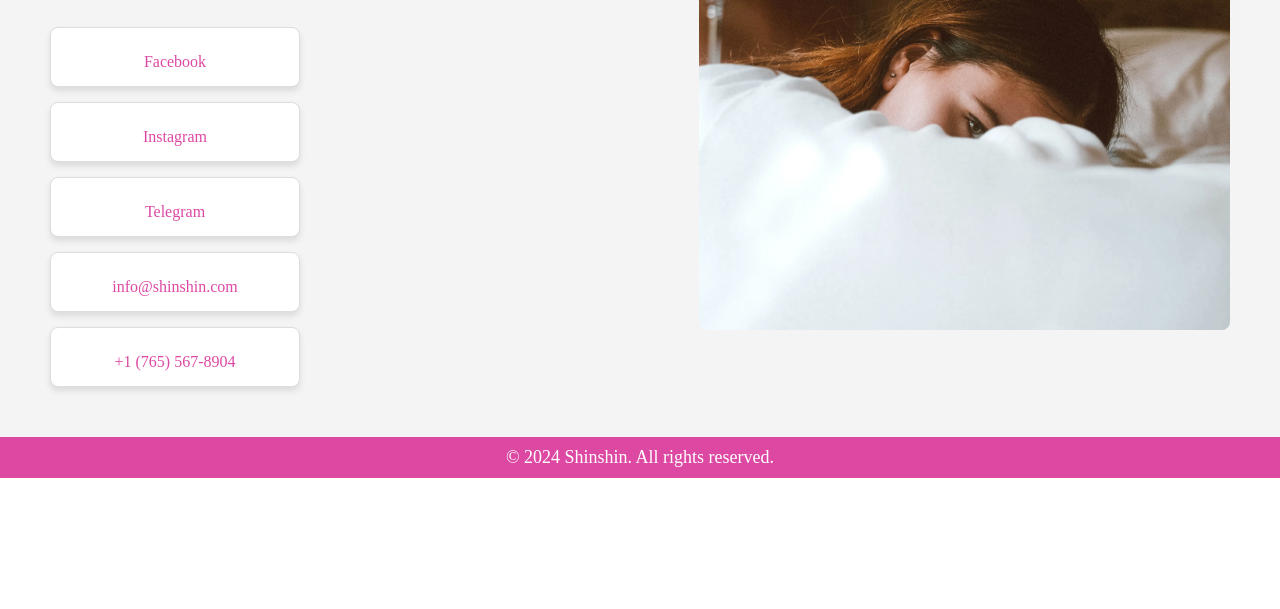
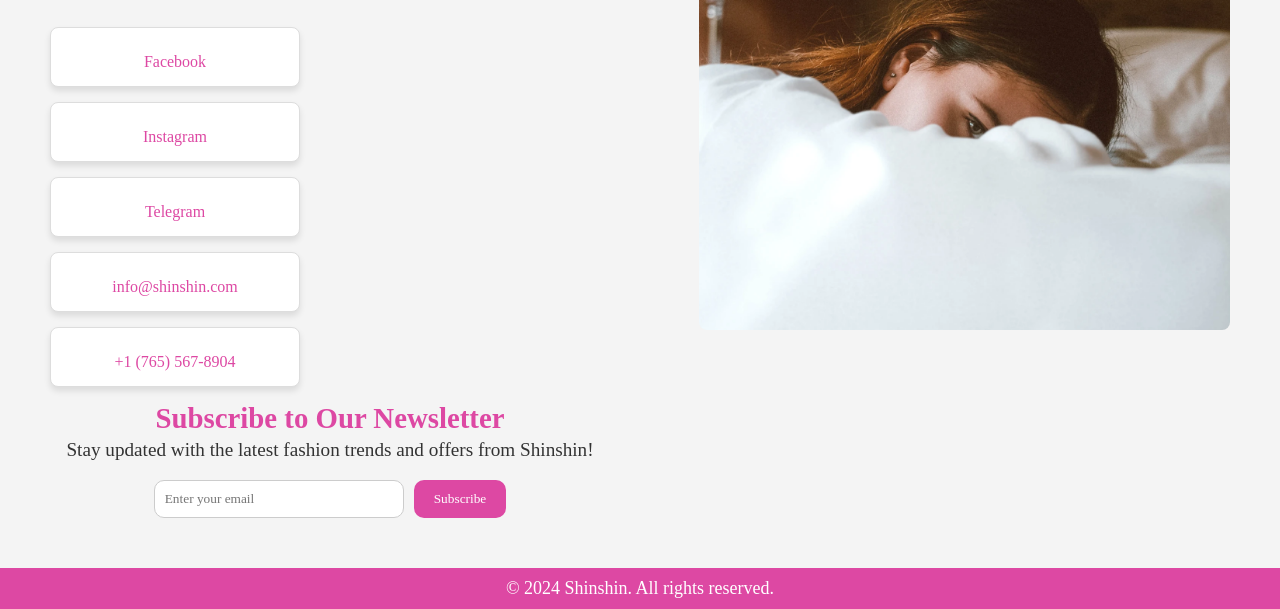
Before and after one commit to IlhamOsman/Shinshin, a plain HTML site: page contact.html in a window 1280 px wide. Shown: the part 292-901 px from the top of the page. Before the commit the page ends 800 px from the top, so only its background shows below. Drawn offline with Linux system fonts and the light colour scheme.

Commit message:
adding subscribe

```diff
--- a/Style.css
+++ b/Style.css
@@ -184,6 +184,20 @@ button:hover {
         text-align: center;
         font-size: 18px;
     }
+    #subscribe {
+        margin: 20px;
+        text-align: center;
+        padding: 20px;
+        border: 1px solid #DD48A3;
+        border-radius: 10px;
+        background-color: #fefefe;
+    }
+
+
+h2 {
+    color: #DD48A3;
+}
+
 
  @media screen and (max-width: 768px) {
     /* Hide the menu items by default */
--- a/contact.html
+++ b/contact.html
@@ -45,6 +45,17 @@
                         <i class="fas fa-phone"></i>
                         <a href="tel:+7658636754">+1 (765) 567-8904</a>
                     </div>
+                    <section id="subscribe">
+                        <h2>Subscribe to Our Newsletter</h2>
+                        <p>Stay updated with the latest fashion trends and offers from Shinshin!</p>
+                        <form id="subscribe-form">
+                            <input type="email" id="subscribe-email" placeholder="Enter your email" required>
+                            <button type="submit">Subscribe</button>
+                        </form>
+                        <p id="subscription-notification" style="display: none; color: green; font-weight: bold; margin-top: 10px;">
+                            Thank you for your subscription!
+                        </p>
+                    </section>
                 </div>
             </div>
 
@@ -52,6 +63,7 @@
                 <img src="contactus.png" alt="Contact Us Image">
             </div>
         </div>
+
     </main>
 
 
--- a/script.js
+++ b/script.js
@@ -13,7 +13,21 @@ document.addEventListener("DOMContentLoaded", () => {
         navMenu.classList.toggle("visible");
     });
 });
+document.getElementById("subscribe-form").addEventListener("submit", function (event) {
+    event.preventDefault(); // Prevents the form from refreshing the page
 
+    const emailInput = document.getElementById("subscribe-email");
+
+    if (emailInput.value) {
+        // Show an alert message
+        alert("Thank you for your subscription!");
+
+        // Clear the input field
+        emailInput.value = "";
+    } else {
+        alert("Please enter a valid email address.");
+    }
+});
 
 let cart = JSON.parse(localStorage.getItem('cart')) || [];
 
--- a/styles.css
+++ b/styles.css
@@ -99,6 +99,42 @@ nav a:hover {
     justify-content: space-between;
 }
 
+
+#subscribe h2 {
+    font-size: 1.8rem;
+    color: #DD48A3;
+}
+
+#subscribe p {
+    font-size: 1.2rem;
+    margin-bottom: 15px;
+}
+
+#subscribe-form {
+    display: flex;
+    justify-content: center;
+    gap: 10px;
+}
+
+#subscribe-form input {
+    padding: 10px;
+    width: 250px;
+    border: 1px solid #ccc;
+    border-radius: 10px;
+}
+
+#subscribe-form button {
+    padding: 10px 20px;
+    background-color: #DD48A3;
+    color: white;
+    border: none;
+    border-radius: 10px;
+    cursor: pointer;
+}
+
+#subscribe-form button:hover {
+    background-color: #BB3A83;
+}
 .text {
     width: 50%;
     padding-right: 30px;
```
